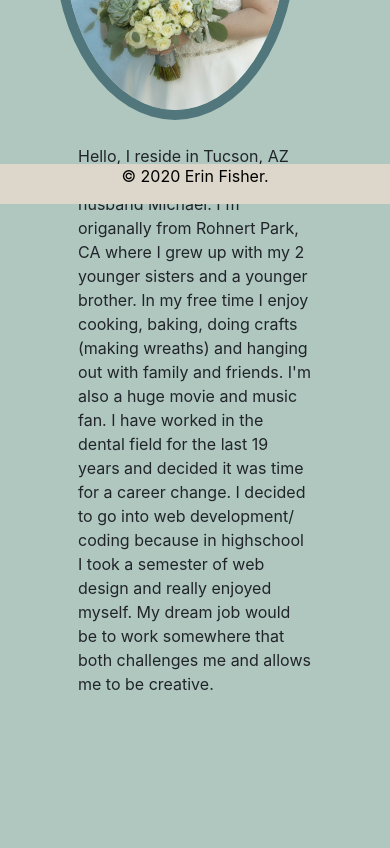
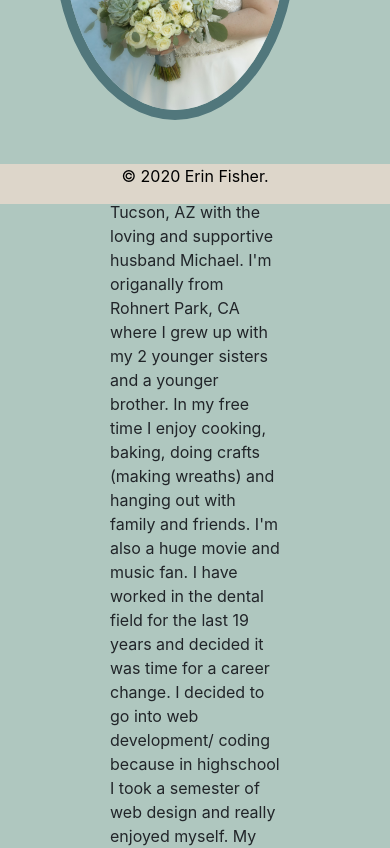
Before and after one commit to FisherE20/Responsive-Portfolio, a plain HTML site: page index.html in a window 390 px wide. Shown: the part 640-1488 px from the top of the page. Before the commit the page ends 1414 px from the top, so only its background shows below. Drawn offline with nearby package versions, Linux system fonts and the light colour scheme.

Commit message:
updated style sheet

```diff
--- a/style.css
+++ b/style.css
@@ -82,6 +82,12 @@ img{
 
   }
 
+@media screen and (max-width: 1200px){
+  .bio{
+    padding: 44px;
+  }
+}
+
 .footer{
     position: fixed;
     left: 0;
```
